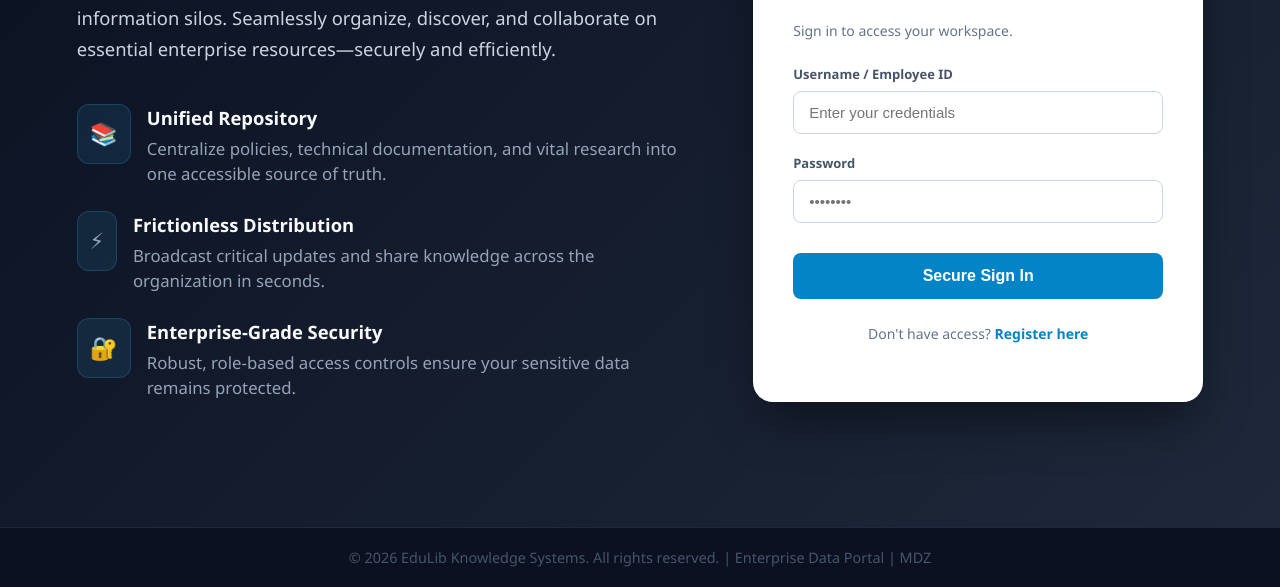
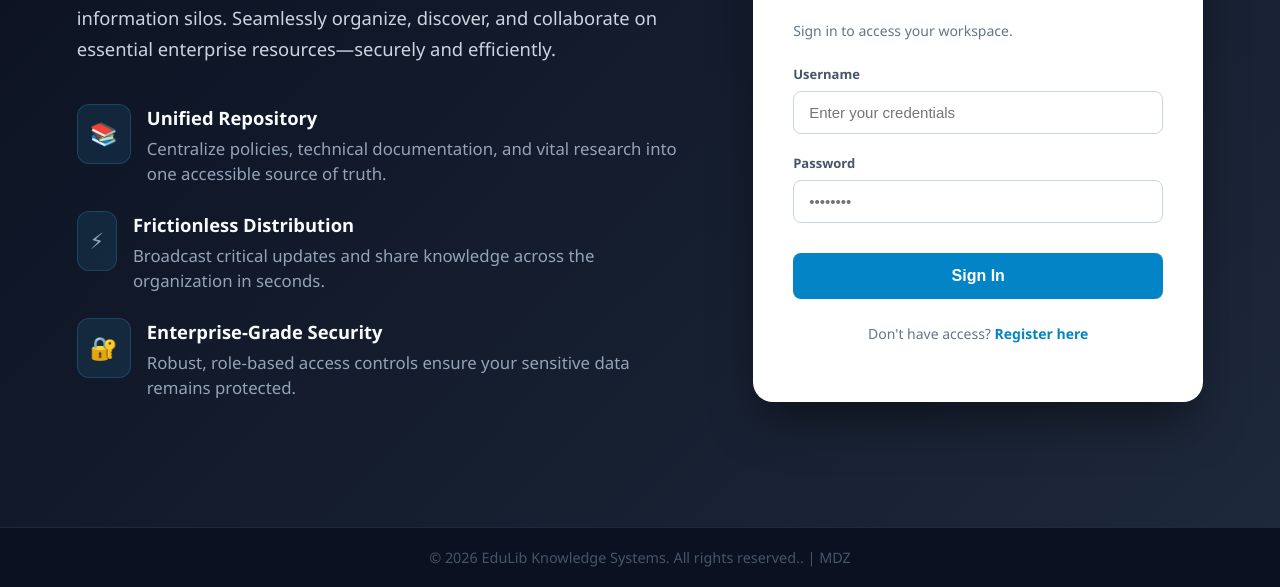
Before and after one commit to Zubairr3/EduLib, a website: page public/index.html in a window 1280 px wide. Shown: the part 213-800 px from the top of the page. Drawn offline with Linux system fonts and the light colour scheme.

Commit message:
Update index.html

```diff
--- a/public/index.html
+++ b/public/index.html
@@ -111,14 +111,14 @@
                     <p class="subtitle">Sign in to access your workspace.</p>
                     <form id="loginForm">
                         <div class="input-group">
-                            <label for="loginUsername">Username / Employee ID</label>
+                            <label for="loginUsername">Username </label>
                             <input type="text" id="loginUsername" placeholder="Enter your credentials" required>
                         </div>
                         <div class="input-group">
                             <label for="loginPassword">Password</label>
                             <input type="password" id="loginPassword" placeholder="••••••••" required>
                         </div>
-                        <button type="submit" class="auth-btn">Secure Sign In</button>
+                        <button type="submit" class="auth-btn">Sign In</button>
                     </form>
                     <p class="auth-switch">Don't have access? <span onclick="toggleForms()">Register here</span></p>
                 </div>
@@ -146,7 +146,7 @@
 
     <!-- Professional Footer -->
     <footer>
-        &copy; 2026 EduLib Knowledge Systems. All rights reserved. | Enterprise Data Portal | MDZ
+        &copy; 2026 EduLib Knowledge Systems. All rights reserved.. | MDZ
     </footer>
 
     <script src="/js/auth.js"></script>
```
